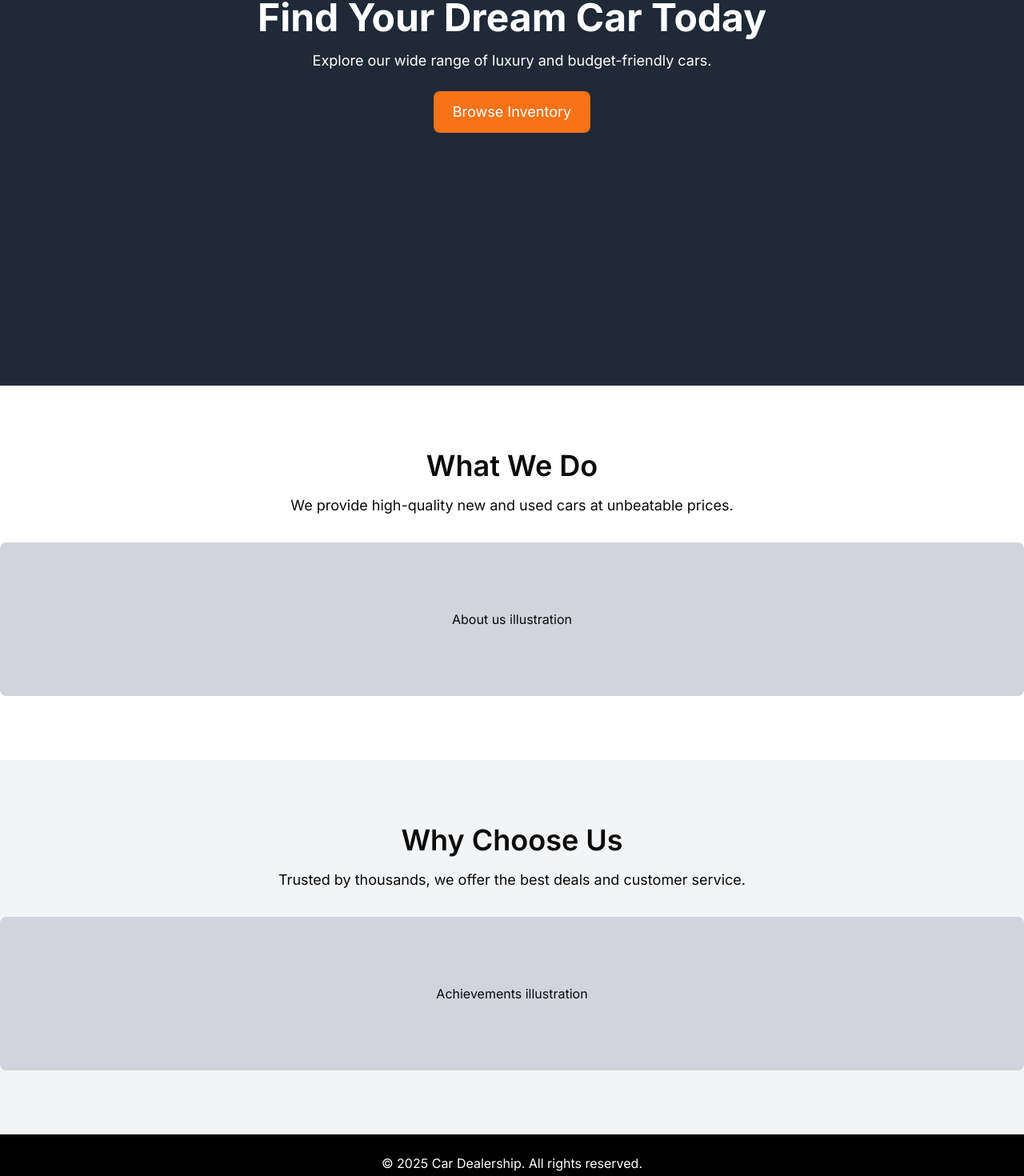
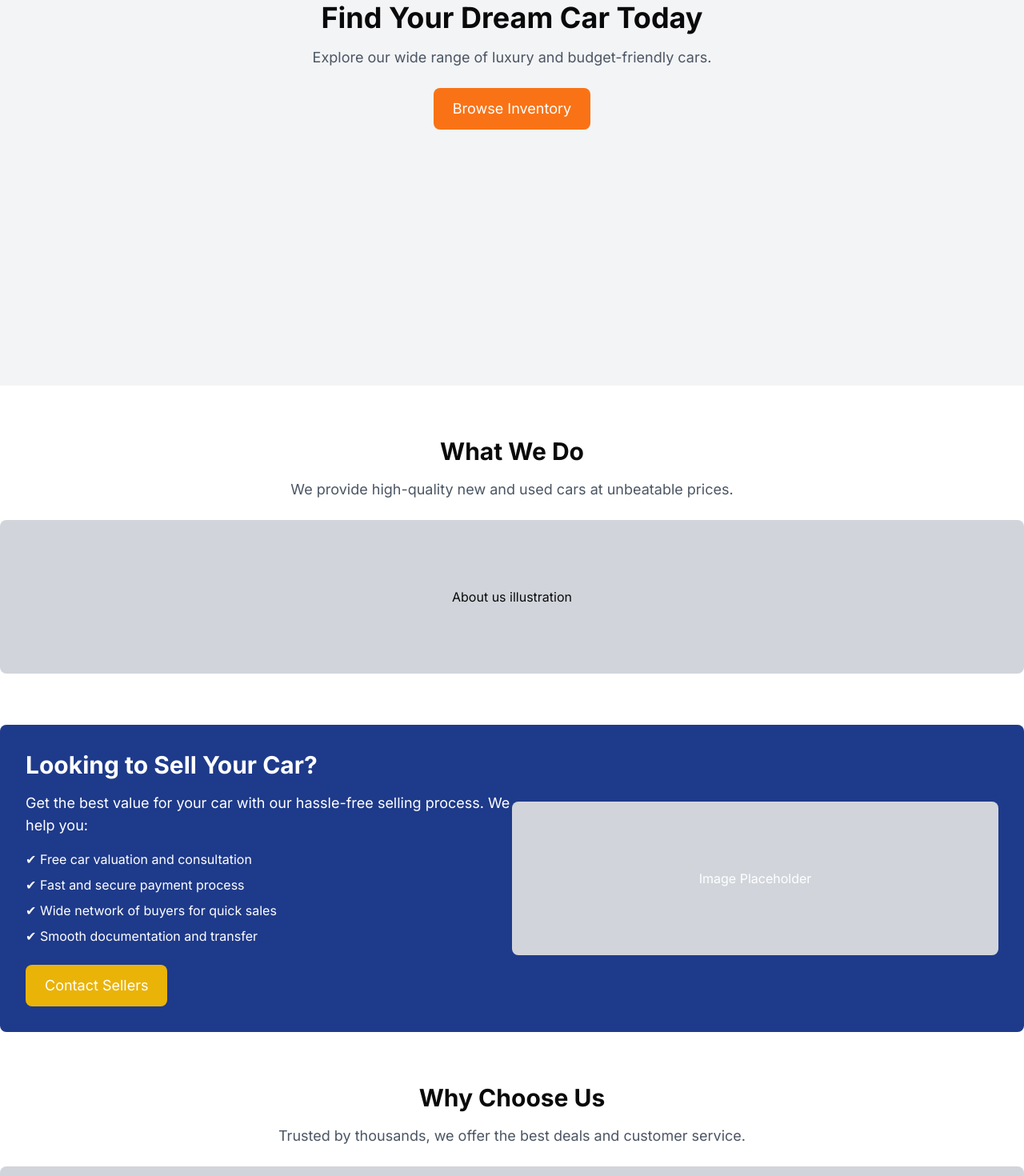
Before and after one commit to Jeguhem/dealership-app, a Next.js app: page / in a window 1280 px wide. Shown: the part 318-1788 px from the top of the page at 80% size. Built offline with nearby package versions, Linux system fonts and the light colour scheme.

Commit message:
landing page 2

```diff
--- a/src/app/page.tsx
+++ b/src/app/page.tsx
@@ -1,3 +1,56 @@
+// import Navbar from "@/components/NavBar";
+// import Link from "next/link";
+// import React from "react";
+
+// export default function Home() {
+//   return (
+//     <div>
+//       <Navbar />
+//       {/* Hero Section */}
+//       <section className="h-screen flex items-center justify-center bg-gray-800 text-white text-center">
+//         <div>
+//           <h1 className="text-5xl font-bold">Find Your Dream Car Today</h1>
+//           <p className="text-lg mt-4">
+//             Explore our wide range of luxury and budget-friendly cars.
+//           </p>
+//           <Link href="/inventory" passHref>
+//             <span className="mt-6 bg-orange-500 text-white py-3 px-6 rounded-lg text-lg cursor-pointer inline-block">
+//               Browse Inventory
+//             </span>
+//           </Link>
+//         </div>
+//       </section>
+
+//       {/* What We Do Section */}
+//       <section className="py-20 text-center">
+//         <h2 className="text-4xl font-semibold">What We Do</h2>
+//         <p className="mt-4 text-lg">
+//           We provide high-quality new and used cars at unbeatable prices.
+//         </p>
+//         <div className="mt-8 h-48 w-full bg-gray-300 rounded-lg flex items-center justify-center">
+//           <span>About us illustration</span>
+//         </div>
+//       </section>
+
+//       {/* Why Choose Us Section */}
+//       <section className="py-20 text-center bg-gray-100">
+//         <h2 className="text-4xl font-semibold">Why Choose Us</h2>
+//         <p className="mt-4 text-lg">
+//           Trusted by thousands, we offer the best deals and customer service.
+//         </p>
+//         <div className="mt-8 h-48 w-full bg-gray-300 rounded-lg flex items-center justify-center">
+//           <span>Achievements illustration</span>
+//         </div>
+//       </section>
+
+//       {/* Footer */}
+//       <footer className="bg-black text-white text-center py-6">
+//         <p>&copy; 2025 Car Dealership. All rights reserved.</p>
+//       </footer>
+//     </div>
+//   );
+// }
+
 import Navbar from "@/components/NavBar";
 import Link from "next/link";
 import React from "react";
@@ -5,47 +58,74 @@ import React from "react";
 export default function Home() {
   return (
     <div>
+      {/* Navbar */}
       <Navbar />
+
       {/* Hero Section */}
-      <section className="h-screen flex items-center justify-center bg-gray-800 text-white text-center">
-        <div>
-          <h1 className="text-5xl font-bold">Find Your Dream Car Today</h1>
-          <p className="text-lg mt-4">
+      <section className="flex h-[100dvh] flex-col items-center justify-center text-center py-16 bg-gray-100">
+        <h1 className="text-4xl font-bold">Find Your Dream Car Today</h1>
+        <p className="mt-4 text-lg text-gray-600">
           Explore our wide range of luxury and budget-friendly cars.
         </p>
-          <Link href="/inventory" passHref>
-            <span className="mt-6 bg-orange-500 text-white py-3 px-6 rounded-lg text-lg cursor-pointer inline-block">
+        <Link href="/inventory">
+          <button className="mt-6 bg-orange-500 text-white py-3 px-6 rounded-lg text-lg">
             Browse Inventory
-            </span>
+          </button>
         </Link>
+      </section>
+
+      {/* What We Do Section */}
+      <section className="py-16 text-center">
+        <h2 className="text-3xl font-bold">What We Do</h2>
+        <p className="mt-4 text-lg text-gray-600">
+          We provide high-quality new and used cars at unbeatable prices.
+        </p>
+        <div className="mt-6 w-full h-48 bg-gray-300 rounded-lg flex items-center justify-center">
+          About us illustration
         </div>
       </section>
 
-      {/* What We Do Section */}
-      <section className="py-20 text-center">
-        <h2 className="text-4xl font-semibold">What We Do</h2>
+      {/* New Sell Your Car Section */}
+      <section className="flex flex-col md:flex-row items-center justify-between bg-blue-900 text-white p-8 rounded-lg">
+        <div className="md:w-1/2">
+          <h2 className="text-3xl font-bold">Looking to Sell Your Car?</h2>
           <p className="mt-4 text-lg">
-          We provide high-quality new and used cars at unbeatable prices.
+            Get the best value for your car with our hassle-free selling
+            process. We help you:
           </p>
-        <div className="mt-8 h-48 w-full bg-gray-300 rounded-lg flex items-center justify-center">
-          <span>About us illustration</span>
+          <ul className="mt-4 space-y-2">
+            <li>✔ Free car valuation and consultation</li>
+            <li>✔ Fast and secure payment process</li>
+            <li>✔ Wide network of buyers for quick sales</li>
+            <li>✔ Smooth documentation and transfer</li>
+          </ul>
+          <Link href="/sell-car">
+            <button className="mt-6 bg-yellow-500 text-white py-3 px-6 rounded-lg text-lg">
+              Contact Sellers
+            </button>
+          </Link>
+        </div>
+        <div className="md:w-1/2 mt-6 md:mt-0">
+          <div className="w-full h-48 bg-gray-300 rounded-lg flex items-center justify-center">
+            Image Placeholder
+          </div>
         </div>
       </section>
 
       {/* Why Choose Us Section */}
-      <section className="py-20 text-center bg-gray-100">
-        <h2 className="text-4xl font-semibold">Why Choose Us</h2>
-        <p className="mt-4 text-lg">
+      <section className="py-16 text-center">
+        <h2 className="text-3xl font-bold">Why Choose Us</h2>
+        <p className="mt-4 text-lg text-gray-600">
           Trusted by thousands, we offer the best deals and customer service.
         </p>
-        <div className="mt-8 h-48 w-full bg-gray-300 rounded-lg flex items-center justify-center">
-          <span>Achievements illustration</span>
+        <div className="mt-6 w-full h-48 bg-gray-300 rounded-lg flex items-center justify-center">
+          Achievements illustration
         </div>
       </section>
 
       {/* Footer */}
-      <footer className="bg-black text-white text-center py-6">
-        <p>&copy; 2025 Car Dealership. All rights reserved.</p>
+      <footer className="py-6 text-center bg-gray-900 text-white">
+        © 2025 Car Dealership. All rights reserved.
       </footer>
     </div>
   );
```
Lines whose indentation alone changed are shown as unchanged.
